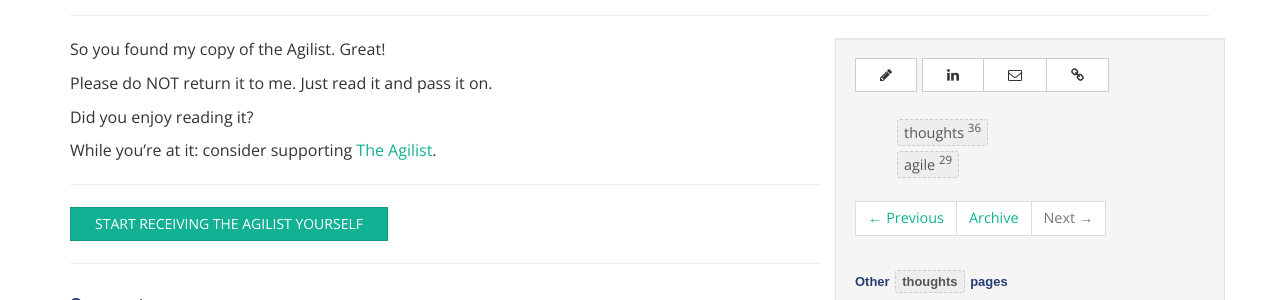
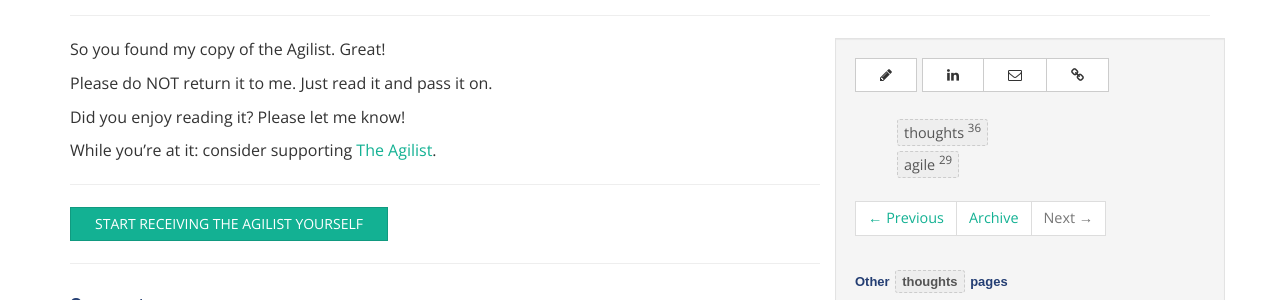
Before and after one commit to serraict/serraict.github.io, a Jekyll site: the page built from _posts/thoughts/2018-07-12-the-agilist.md, in a window 1280 px wide and 900 px high, scrolled down 390 px. Shown: the part 154-454 px from the top of the window. Built offline with Jekyll 4.4.1, drawn with Linux system fonts in a browser that asks for light colours; nearby versions of some CDN libraries; some web fonts are replaced.

Commit message:
Add invitation to respond

```diff
--- a/_posts/thoughts/2018-07-12-the-agilist.md
+++ b/_posts/thoughts/2018-07-12-the-agilist.md
@@ -16,7 +16,7 @@
 
 Please do NOT return it to me. Just read it and pass it on.
 
-Did you enjoy reading it?
+Did you enjoy reading it? Please let me know!
 
 While you're at it: consider supporting
 [The Agilist](http://theagilist.org/).
```
